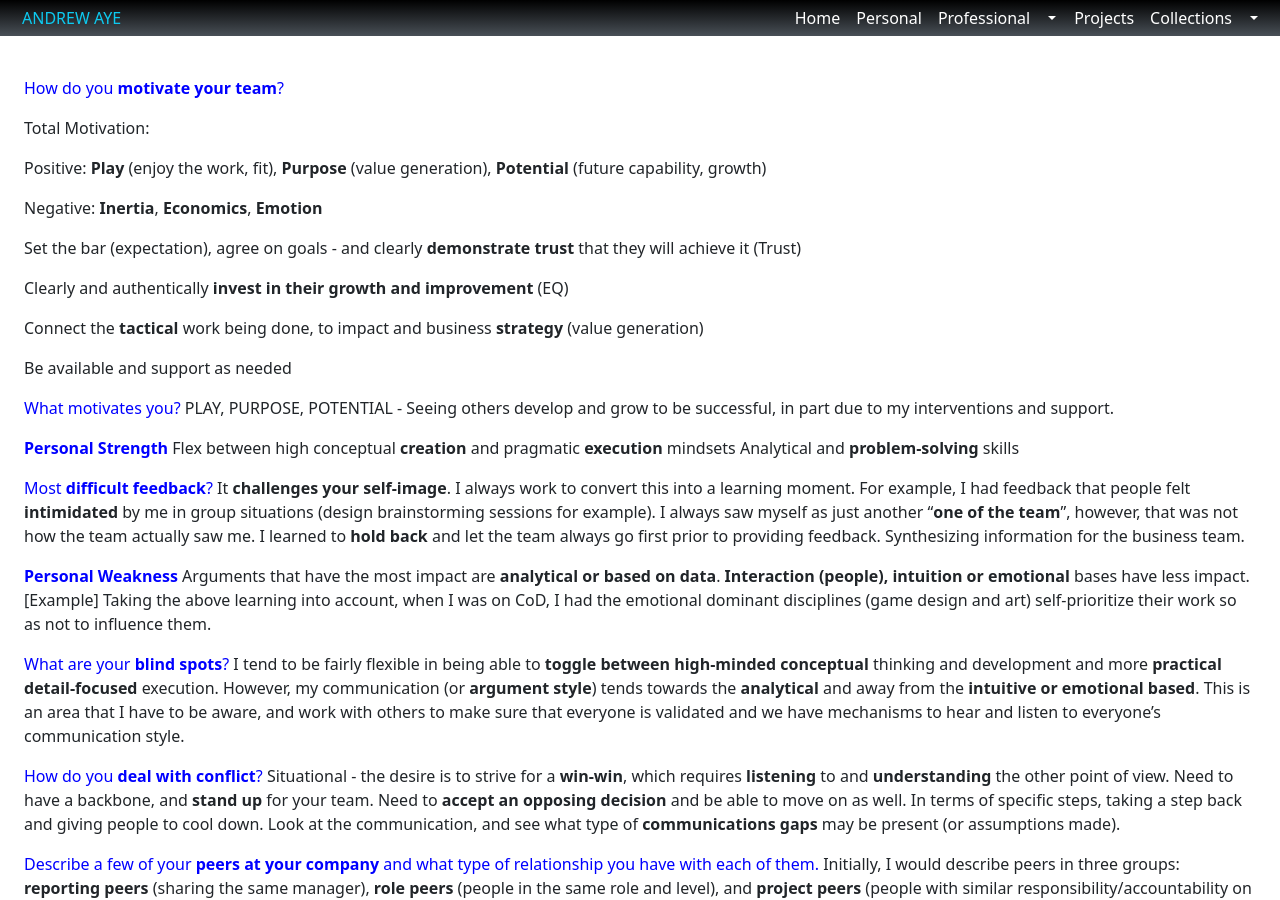
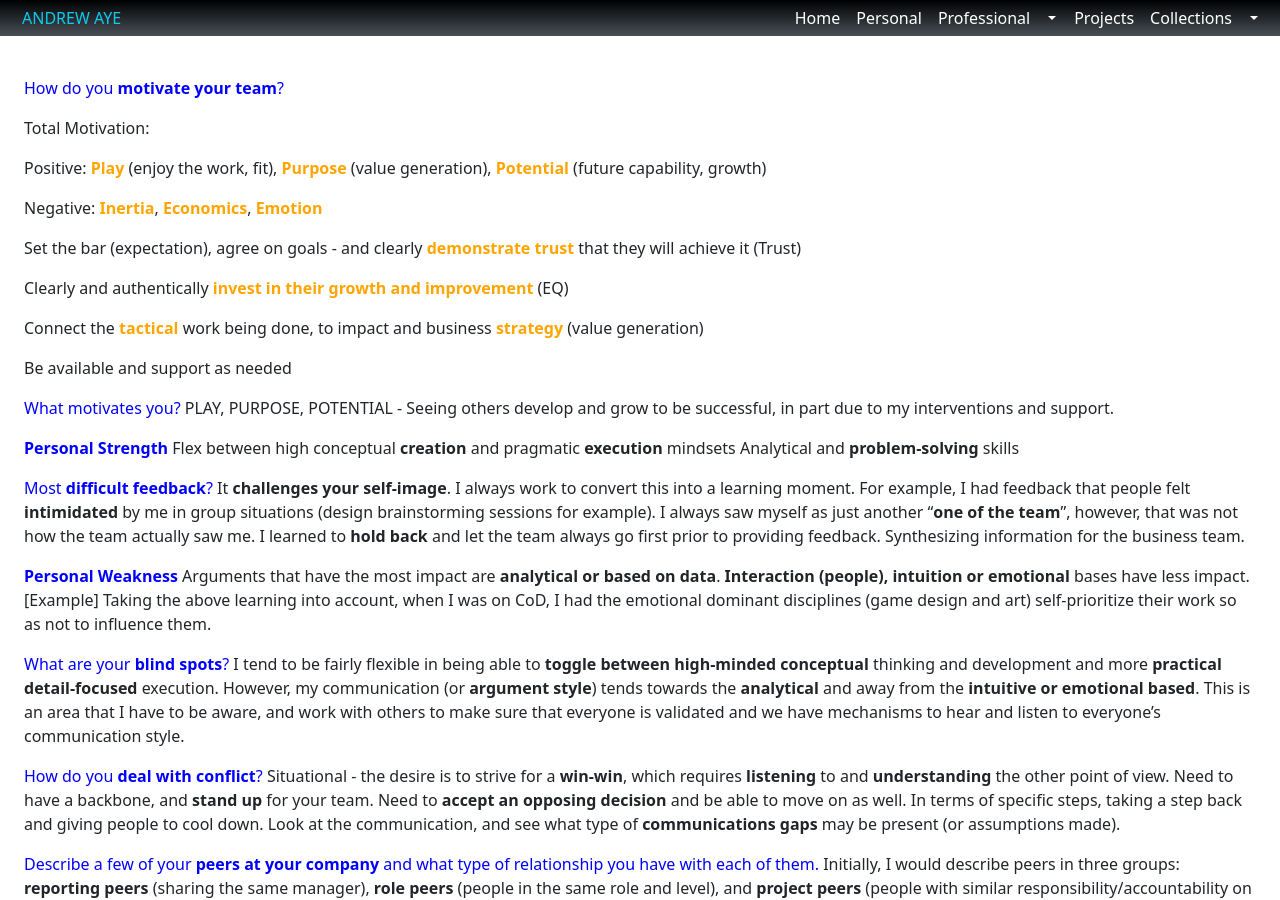
Before and after one commit to aaye/aaye.github.io, a Jekyll site: the page built from professional/interviewqanda.md, in a window 1280 px wide and 900 px high. Built offline with Jekyll 4.4.1, drawn with Linux system fonts in a browser that asks for light colours; our own code applies the rules of GitHub Pages for plain Markdown files.

Commit message:
Update interviewqanda.md

```diff
--- a/professional/interviewqanda.md
+++ b/professional/interviewqanda.md
@@ -2,15 +2,15 @@
 
 Total Motivation:
 
-  Positive: **Play** (enjoy the work, fit), **Purpose** (value generation), **Potential** (future capability, growth)
+  Positive: <span style="color:orange">**Play**</span> (enjoy the work, fit), <span style="color:orange">**Purpose**</span> (value generation), <span style="color:orange">**Potential**</span> (future capability, growth)
 
-  Negative: **Inertia**, **Economics**, **Emotion**
+  Negative: <span style="color:orange">**Inertia**</span>, <span style="color:orange">**Economics**</span>, <span style="color:orange">**Emotion**</span>
 
-Set the bar (expectation), agree on goals - and clearly **demonstrate trust** that they will achieve it (Trust)
+Set the bar (expectation), agree on goals - and clearly <span style="color:orange">**demonstrate trust**</span> that they will achieve it (Trust)
 
-Clearly and authentically **invest in their growth and improvement** (EQ)
+Clearly and authentically <span style="color:orange">**invest in their growth and improvement**</span> (EQ)
 
-Connect the **tactical** work being done, to impact and business **strategy** (value generation)
+Connect the <span style="color:orange">**tactical**</span> work being done, to impact and business <span style="color:orange">**strategy**</span> (value generation)
 
 Be available and support as needed
 
```
